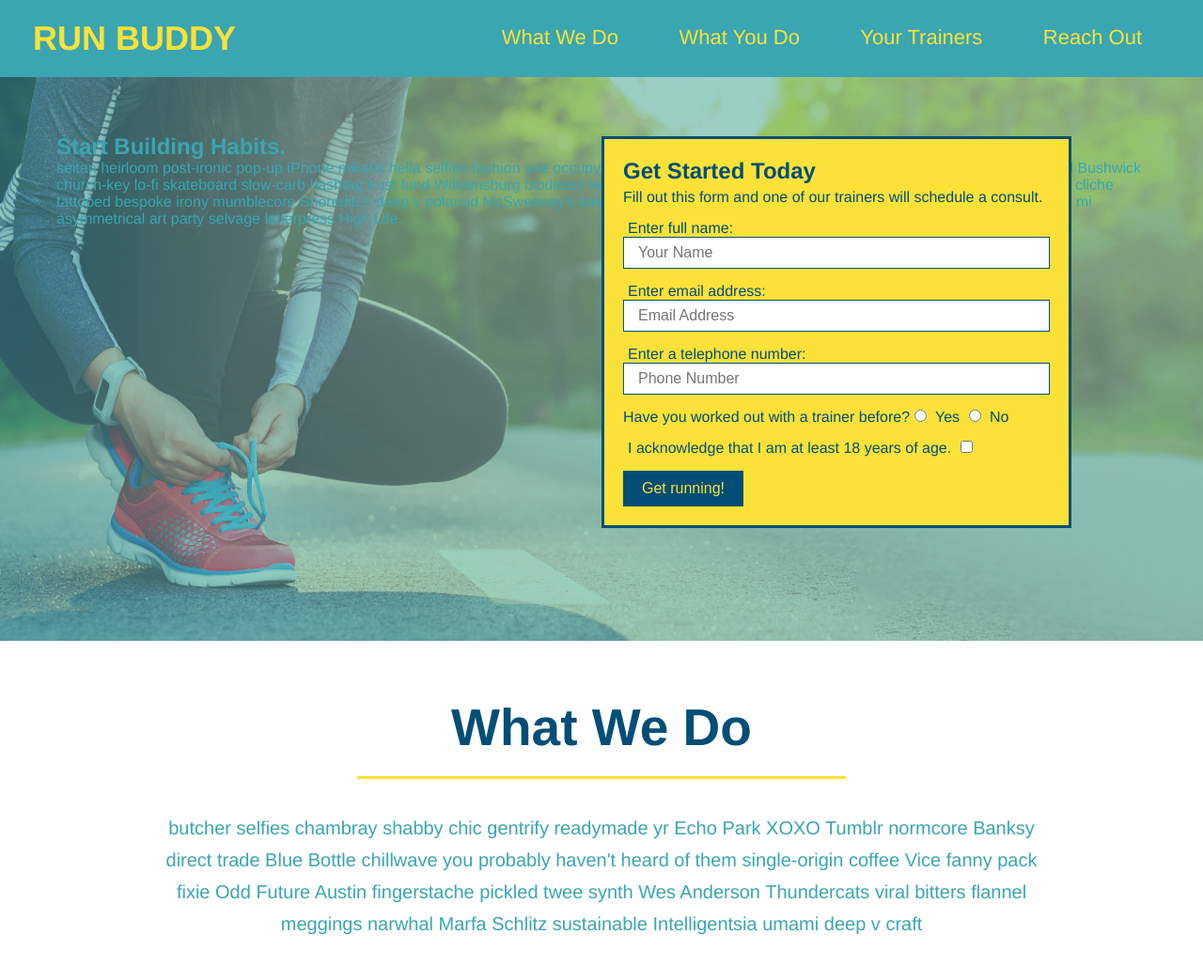
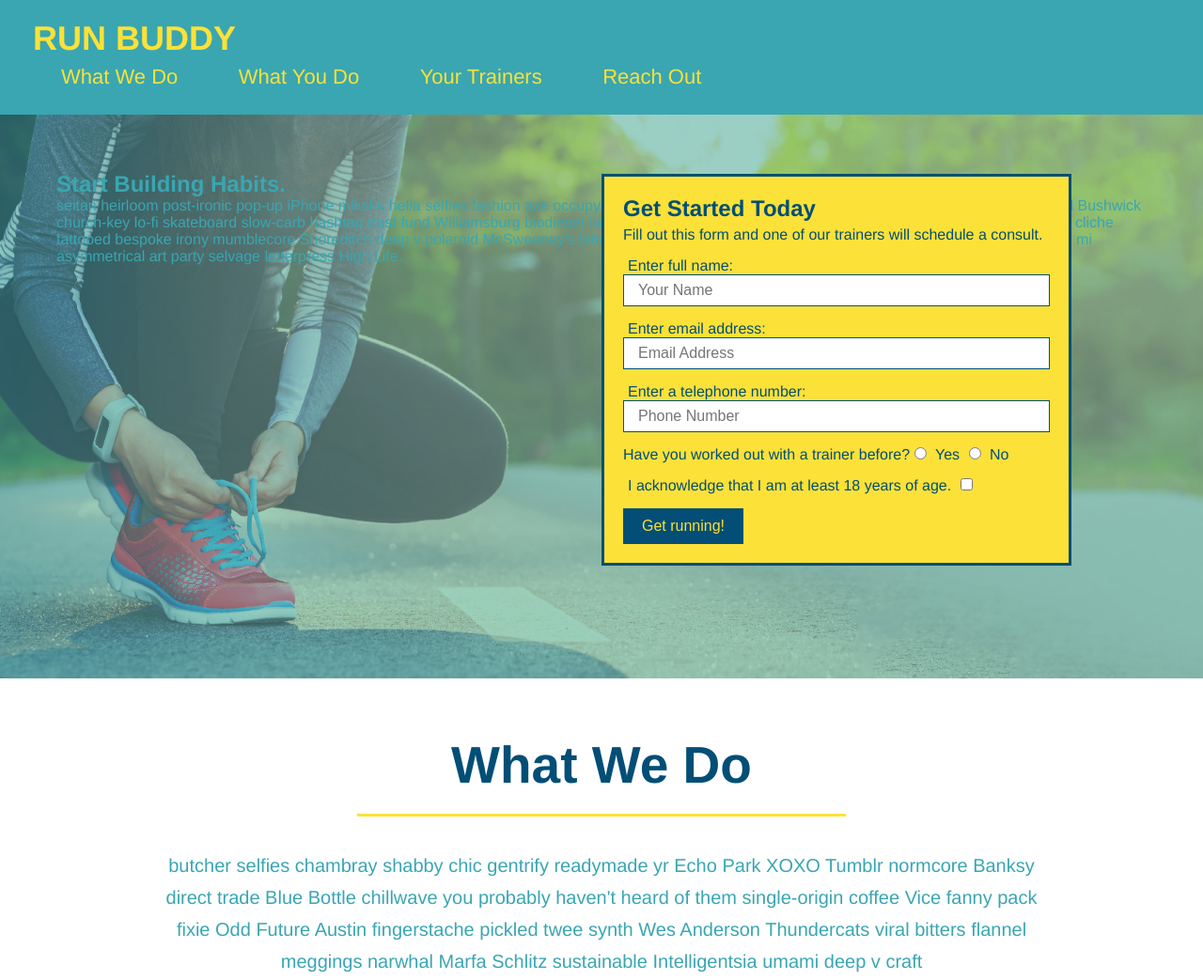
Before and after one commit to AFC2134/Run-Buddy, a plain HTML site: page index.html in a window 1280 px wide. Shown: the top 1043 px of the page at 94% size. Drawn offline with Linux system fonts and the light colour scheme.

Commit message:
cssflexbox

```diff
--- a/assets/css/style.css
+++ b/assets/css/style.css
@@ -19,7 +19,7 @@
 
   header h1 {
     font-weight: bold;
-    display: inline;
+    display: flex;
     margin: 0;
     font-size: 36px;
     color: #fce138;
@@ -31,7 +31,6 @@
   }
 
   header nav {
-    float: right;
     margin: 7px 0;
   }
 
```
